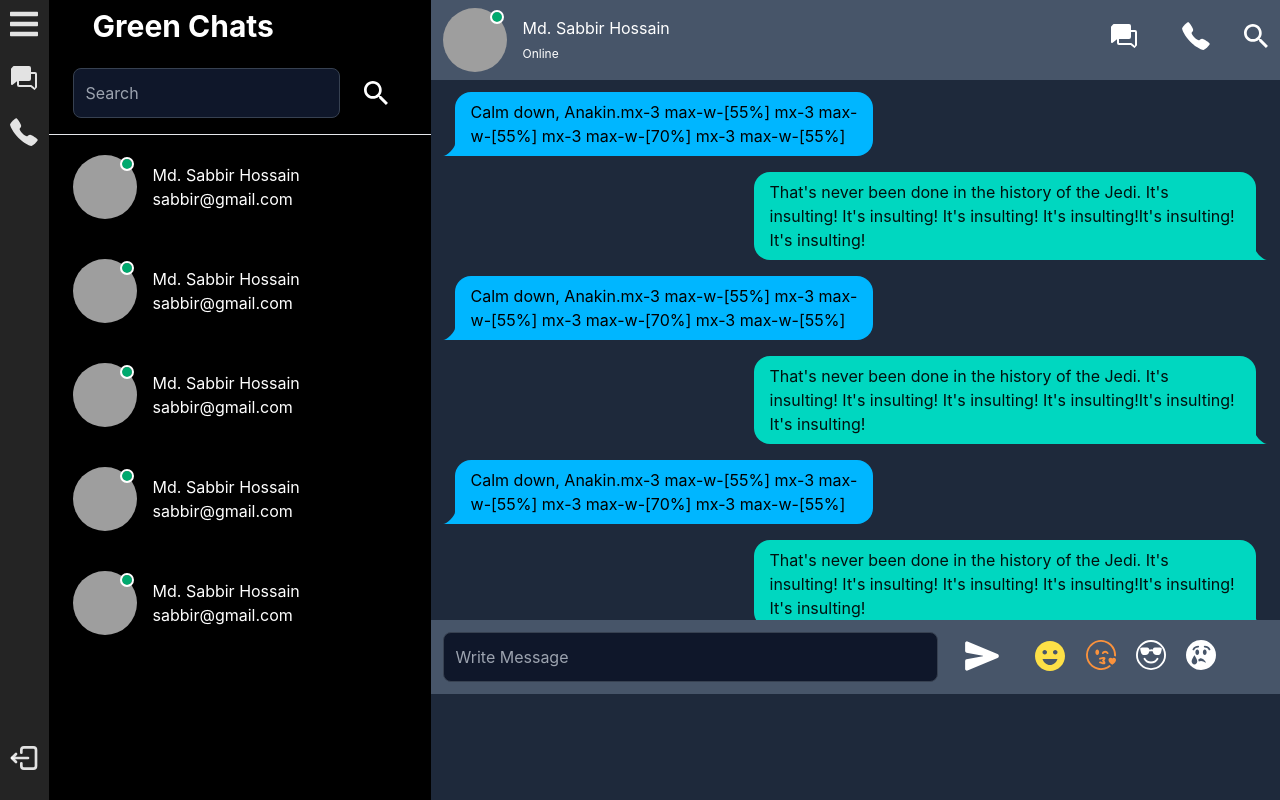
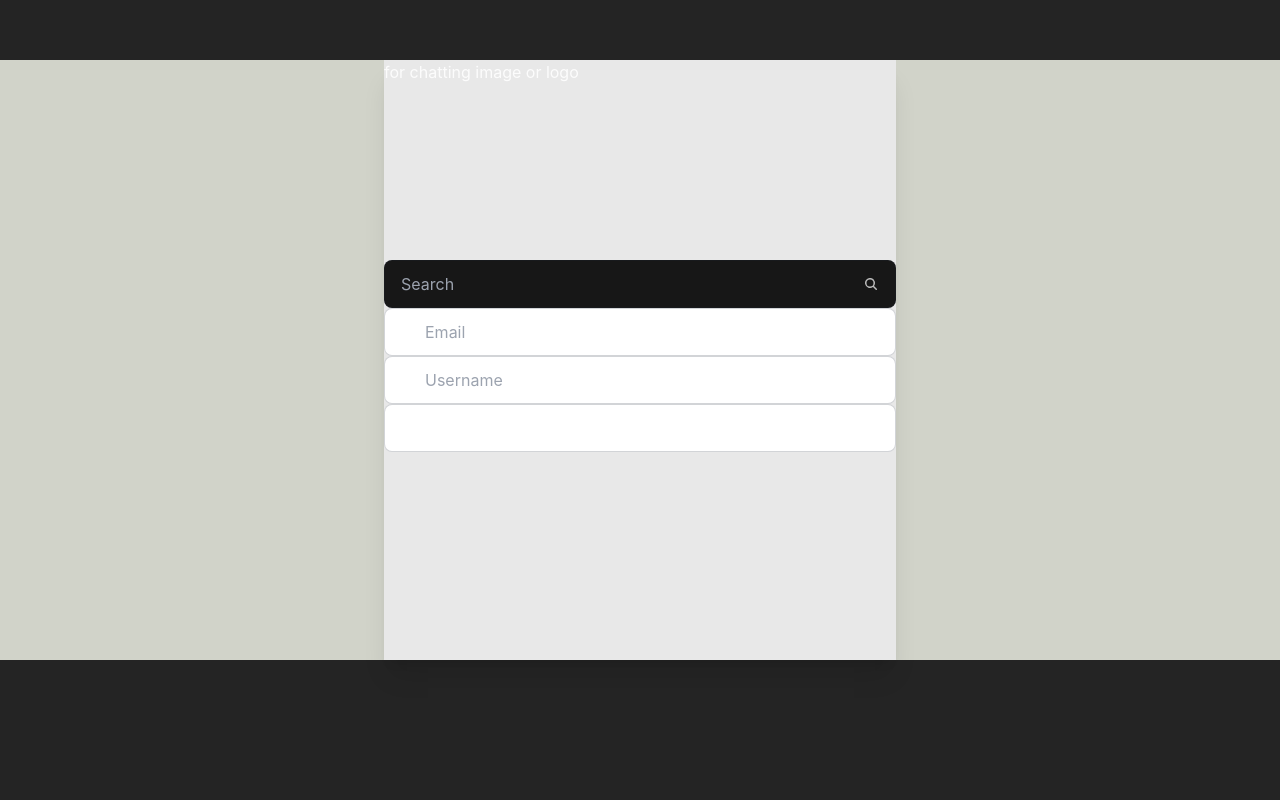
Before and after one commit to mdsabbir12/Nwtwork_project_chatapp, a React (Vite) app in the folder Frontend/: page / in a window 1280 px wide. Built offline with nearby package versions, Linux system fonts and the light colour scheme; grey boxes are pictures that could not be loaded.

Commit message:
Signup page add

```diff
--- a/Frontend/src/App.jsx
+++ b/Frontend/src/App.jsx
@@ -3,16 +3,18 @@
 import Right from './home/right/Right'
 import Left from './home/left/Left'
 import Logout from './home/left/Logout'
+import Signup from './Component/Signup'
 function App() {
   return (
     <>
 
-    <div className='flex h-screen'>
+    {/* <div className='flex h-screen'>
     <Logout></Logout>
     <Left></Left>
     <Right></Right>
 
-    </div>
+    </div>     */}
+    <Signup/>
 
 
     </>
--- /dev/null
+++ b/Frontend/src/Component/Signup.jsx
@@ -0,0 +1,70 @@
+import React from "react";
+
+export default function Signup() {
+  return (
+    <div className="bg-amar-white h-auto">
+      <div className="mx-auto bg-amar2-white my-[60px] h-[600px] w-[40%] shadow-xl">
+        <div className="h-[200px]">
+          <h1>for chatting image or logo</h1>
+        </div>
+        <div className="">
+          <form action="">
+            <label className=" bg-neutral-900 input input-bordered flex items-center gap-2 ">
+              <input type="text" className="grow" placeholder="Search" />
+              <svg
+                xmlns="http://www.w3.org/2000/svg"
+                viewBox="0 0 16 16"
+                fill="white"
+                className="h-4 w-4 opacity-70 text-bold"
+              >
+                <path
+                  fillRule="evenodd"
+                  d="M9.965 11.026a5 5 0 1 1 1.06-1.06l2.755 2.754a.75.75 0 1 1-1.06 1.06l-2.755-2.754ZM10.5 7a3.5 3.5 0 1 1-7 0 3.5 3.5 0 0 1 7 0Z"
+                  clipRule="evenodd"
+                />
+              </svg>
+            </label>
+            <label className="input input-bordered flex items-center gap-2">
+              <svg
+                xmlns="http://www.w3.org/2000/svg"
+                viewBox="0 0 16 16"
+                fill="currentColor"
+                className="h-4 w-4 opacity-70"
+              >
+                <path d="M2.5 3A1.5 1.5 0 0 0 1 4.5v.793c.026.009.051.02.076.032L7.674 8.51c.206.1.446.1.652 0l6.598-3.185A.755.755 0 0 1 15 5.293V4.5A1.5 1.5 0 0 0 13.5 3h-11Z" />
+                <path d="M15 6.954 8.978 9.86a2.25 2.25 0 0 1-1.956 0L1 6.954V11.5A1.5 1.5 0 0 0 2.5 13h11a1.5 1.5 0 0 0 1.5-1.5V6.954Z" />
+              </svg>
+              <input type="text" className="grow" placeholder="Email" />
+            </label>
+            <label className="input input-bordered flex items-center gap-2">
+              <svg
+                xmlns="http://www.w3.org/2000/svg"
+                viewBox="0 0 16 16"
+                fill="currentColor"
+                className="h-4 w-4 opacity-70"
+              >
+                <path d="M8 8a3 3 0 1 0 0-6 3 3 0 0 0 0 6ZM12.735 14c.618 0 1.093-.561.872-1.139a6.002 6.002 0 0 0-11.215 0c-.22.578.254 1.139.872 1.139h9.47Z" />
+              </svg>
+              <input type="text" className="grow" placeholder="Username" />
+            </label>
+            <label className="input input-bordered flex items-center gap-2">
+              <svg
+                xmlns="http://www.w3.org/2000/svg"
+                viewBox="0 0 16 16"
+                fill="currentColor"
+                className="h-4 w-4 opacity-70"
+              >
+                <path
+                  fillRule="evenodd"
+                  d="M14 6a4 4 0 0 1-4.899 3.899l-1.955 1.955a.5.5 0 0 1-.353.146H5v1.5a.5.5 0 0 1-.5.5h-2a.5.5 0 0 1-.5-.5v-2.293a.5.5 0 0 1 .146-.353l3.955-3.955A4 4 0 1 1 14 6Zm-4-2a.75.75 0 0 0 0 1.5.5.5 0 0 1 .5.5.75.75 0 0 0 1.5 0 2 2 0 0 0-2-2Z"
+                  clipRule="evenodd"
+                />
+              </svg>
+              <input type="password" className="grow" value="password" />
+            </label>
+          </form>
+        </div>
+      </div>
+    </div>
+  );
+}
--- a/Frontend/tailwind.config.js
+++ b/Frontend/tailwind.config.js
@@ -6,6 +6,10 @@
   ],
   theme: {
     extend: {},
+    colors:{
+      'amar-white':'#d1d3c9',
+      'amar2-white':'#e8e8e8'
+    }
   },
   plugins: [
     require('daisyui'),
```
